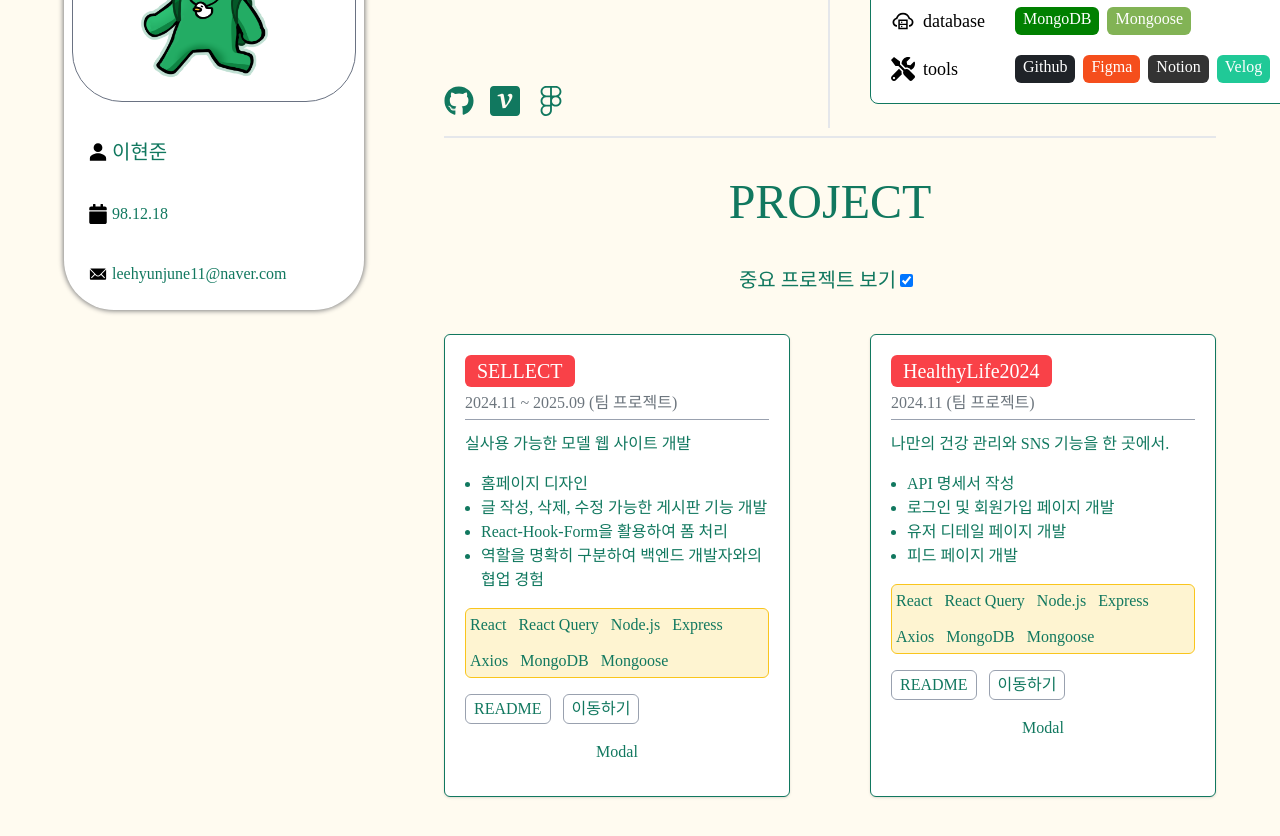
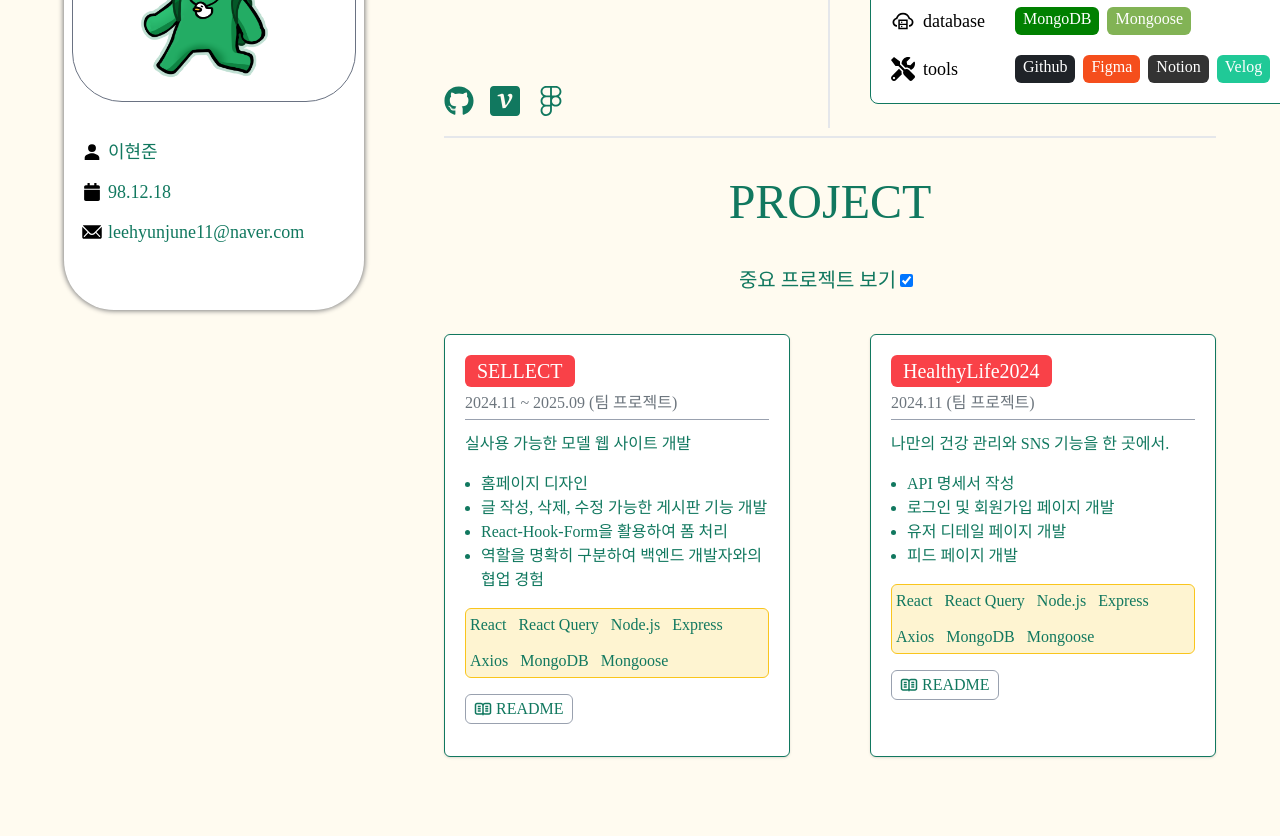
Before and after one commit to hyun-june/portfolio2025, a React (Vite) app: page / in a window 1280 px wide. Shown: the part 280-1116 px from the top of the page. Built offline with nearby package versions, Linux system fonts and the light colour scheme; a web font is replaced by a local one.

Commit message:
feat: img road

```diff
--- a/src/components/Home.tsx
+++ b/src/components/Home.tsx
@@ -12,8 +12,11 @@ const Home = () => {
         <h1 className="text-5xl">ABOUT ME</h1>
 
         <div className="h-full flex flex-col justify-between py-3">
-          <p className="text-xl mt-3 flex">
-            안녕하세요. 여기다가는 어떤 말들을 적을지 고민중이에요.
+          <p className="text-lg mt-3 flex font-sub">
+            안녕하세요. <br />
+            배움을 나누며 함께 성장하는 것을 좋아합니다.
+            <br />팀 프로젝트에 참여하며 서로의 지식을 공유하고, <br />
+            함께 성장하는 과정을 소중히 생각합니다.
           </p>
 
           <div className="mt-5 flex gap-4 text-3xl">
--- a/src/components/Profile.tsx
+++ b/src/components/Profile.tsx
@@ -1,6 +1,7 @@
 import { IoIosMail } from "react-icons/io";
 import { FaCalendar } from "react-icons/fa";
 import { IoPersonSharp } from "react-icons/io5";
+import type { ReactElement } from "react";
 
 interface ProfileProps {
   name?: string;
@@ -10,8 +11,33 @@ interface ProfileProps {
   [key: string]: any;
 }
 
+interface ProfileInnerProps {
+  type?: string;
+  label?: string;
+  icon?: ReactElement;
+}
+
 const Profile = ({ profile }: ProfileProps) => {
   const { name, src, birth, email } = profile;
+
+  const innerData = [
+    { type: "name", label: name, icon: <IoPersonSharp /> },
+    { type: "birth", label: birth, icon: <FaCalendar /> },
+    { type: "email", label: email, icon: <IoIosMail /> },
+  ];
+
+  const ProfileInner = ({ label, icon, type }: ProfileInnerProps) => (
+    <p className="flex gap-1 items-center">
+      <span
+        className={`text-black w-6 flex justify-center ${
+          type === "email" && "text-2xl"
+        }`}
+      >
+        {icon}
+      </span>
+      <span>{label}</span>
+    </p>
+  );
 
   return (
     <div className="w-[300px] h-[500px] p-2 bg-white  shadow-[0px_0px_5px_1px_gray] rounded-[50px] flex flex-col  font-sub mr-20">
@@ -19,20 +45,15 @@ const Profile = ({ profile }: ProfileProps) => {
         className="w-full aspect-square rounded-[50px] border border-gray-500"
         src={src}
       />
-      <div className="mt-5 p-4 flex-1 flex flex-col justify-between text-xl ">
-        <p className="flex gap-1 items-center">
-          <IoPersonSharp className="text-black" />
-          <span>{name}</span>
-        </p>
-
-        <p className="flex gap-1 items-center">
-          <FaCalendar className=" text-black" />{" "}
-          <span className="text-base">{birth}</span>
-        </p>
-        <p className="flex gap-1 items-center">
-          <IoIosMail className="text-black" />
-          <span className="text-base">{email}</span>
-        </p>
+      <div className="mt-5 py-4 px-2 flex-1 flex flex-col gap-3 text-lg">
+        {innerData.map((item, index) => (
+          <ProfileInner
+            key={index}
+            label={item.label}
+            icon={item.icon}
+            type={item.type}
+          />
+        ))}
       </div>
     </div>
   );
--- a/src/components/ProjectForm.tsx
+++ b/src/components/ProjectForm.tsx
@@ -1,6 +1,8 @@
 import { useState } from "react";
 import ReactPlayer from "react-player";
 import ProjectModal from "./ProjectModal";
+import { CgReadme } from "react-icons/cg";
+import { BsCardImage } from "react-icons/bs";
 
 interface ProjectFormProps {
   item: {
@@ -8,7 +10,6 @@ interface ProjectFormProps {
     subTitle?: string;
     skills?: string[];
     git?: string;
-    site?: string;
     figma?: string;
     notion?: string;
     important?: boolean;
@@ -29,8 +30,7 @@ const ProjectForm = ({ item }: ProjectFormProps) => {
     date,
     team,
     role,
-    site,
-    img,
+    img = [],
   } = item;
   const [isOpen, setIsOpen] = useState<boolean>(false);
   const [isIframeLoading, setIsIframeLoading] = useState<boolean>(true);
@@ -39,20 +39,6 @@ const ProjectForm = ({ item }: ProjectFormProps) => {
 
   return (
     <div className="border shadow-sm p-5 rounded-md flex flex-col font-sub bg-white">
-      {/* <div
-        onMouseEnter={() => setPlay(true)}
-        onMouseLeave={() => setPlay(false)}
-        className="w-full bg-amber-100"
-      >
-        <ReactPlayer
-          src="healthylife2024.mp4"
-          muted={true}
-          playing={play}
-          loop={true}
-          controls={false}
-          width="100%"
-        />
-      </div> */}
       <div>
         <div className="border-b-1 border-gray-400">
           <h4
@@ -84,23 +70,19 @@ const ProjectForm = ({ item }: ProjectFormProps) => {
           <div className="flex gap-3">
             {notion ? (
               <button
-                className="border border-gray-400 rounded-md py-0.5 px-2 w-max cursor-pointer"
+                className="border border-gray-400 rounded-md py-0.5 px-2 w-max cursor-pointer flex items-center gap-1"
                 onClick={() => setIsOpen(true)}
               >
+                <CgReadme className="text-lg" />
                 README
               </button>
             ) : null}
-            {site ? (
-              <a
-                target="_blank"
-                href={site}
-                className="border border-gray-400 rounded-md py-0.5 px-2 w-max cursor-pointer"
-              >
-                이동하기
-              </a>
-            ) : null}
+            {img.length > 0 && (
+              <button onClick={() => setModalIsOpen(true)}>
+                <BsCardImage /> 이미지
+              </button>
+            )}
           </div>
-          <button onClick={() => setModalIsOpen(true)}>Modal</button>
 
           {isOpen && (
             <div
@@ -130,7 +112,7 @@ const ProjectForm = ({ item }: ProjectFormProps) => {
             </div>
           )}
         </div>
-        {/* <ProjectModal setModalIsOpen={setModalIsOpen} img={img} /> */}
+
         {modalIsOpen && (
           <ProjectModal setModalIsOpen={setModalIsOpen} img={img} />
         )}
--- a/src/constants/projectList.ts
+++ b/src/constants/projectList.ts
@@ -1,3 +1,16 @@
+const imagesMap = {
+  healthyList: import.meta.glob("/src/assets/test/*.{png,jpg,jpeg}", {
+    eager: true,
+  }),
+};
+
+const readImg = (folder: keyof typeof imagesMap): string[] => {
+  const img = imagesMap[folder];
+  if (!img) return [];
+  const imgList = Object.values(img).map((mod: any) => mod.default);
+  return imgList;
+};
+
 export const projectList = [
   {
     title: "SELLECT",
@@ -18,7 +31,6 @@ export const projectList = [
       "역할을 명확히 구분하여 백엔드 개발자와의 협업 경험",
     ],
     git: "https://github.com/hyun-june/sellect-me",
-    site: "https://sellect.best/",
     figma:
       "https://www.figma.com/design/f7bTK7dr7UU3Azw6TqEn3R/HealthyLife?t=MsnbD71k0iPJcXgz-0",
     notion:
@@ -26,7 +38,7 @@ export const projectList = [
     date: "2024.11 ~ 2025.09",
     team: true,
     important: true,
-    img: ["캐릭터.png", "증명사진.jpg"],
+    img: readImg("healthyList"),
   },
   {
     title: "HealthyLife2024",
@@ -47,7 +59,6 @@ export const projectList = [
       "피드 페이지 개발",
     ],
     git: "https://github.com/hyun-june/Nodejs-TeamProject2-3",
-    site: "https://healthylife-2024.netlify.app/",
     figma:
       "https://www.figma.com/design/f7bTK7dr7UU3Azw6TqEn3R/HealthyLife?t=MsnbD71k0iPJcXgz-0",
     notion:
@@ -86,7 +97,6 @@ export const projectList = [
     ],
     role: ["youtube data api v3 이용해서 플레이 리스트 페이지 개발"],
     git: "https://github.com/hyun-june/react-study-teamProject-Radion",
-    site: "https://react-teamproject-radion.netlify.app/",
     figma:
       "https://www.figma.com/design/1XkwexEXjYZP0XyOWO04Dm/%EB%A6%AC%EC%95%A1%ED%8A%B8-%EC%8A%A4%ED%84%B0%EB%94%94-2%EA%B8%B0-6%EC%A1%B0?node-id=0-1&t=z0g2EL66gqLERHKi-0",
     notion: "https://hyun-june.github.io/react-study-teamProject-Radion/",
```
Also changed, not shown: src/assets/healthyLife/증명사진.jpg (added), src/assets/healthyLife/캐릭터.png (added).
